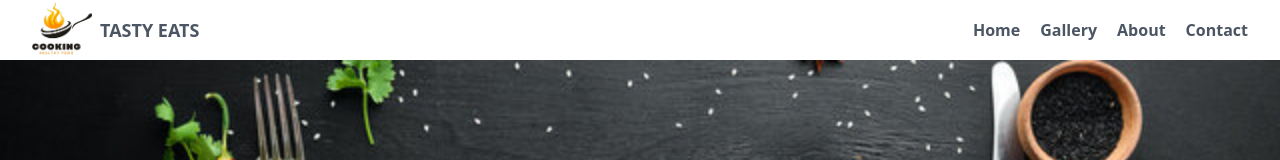
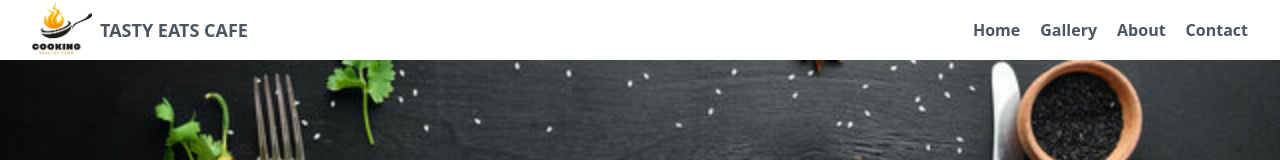
Before and after one commit to Farhan-Qaiser/FoodApp-React2, a React (Vite) app: page / in a window 1280 px wide. Shown: the top 160 px of the page. Built offline with nearby package versions, Linux system fonts and the light colour scheme.

Commit message:
Navbar component made and styles with tailwind css

```diff
--- a/src/Components/Navbar.jsx
+++ b/src/Components/Navbar.jsx
@@ -6,7 +6,7 @@ function Navbar() {
         <nav className="flex justify-between px-8 sm:flex-row flex-col">
         <div className="flex items-center justify-center">
             <img src={Img} className="w-[60px]"/>
-            <h1 className="font-bold text-gray-600 text-lg ml-2">TASTY EATS</h1>
+            <h1 className="font-bold text-gray-600 text-lg ml-2">TASTY EATS CAFE</h1>
         </div>
         <div className="flex gap-x-5 justify-center items-center ">
             <h1 className="text-gray-600 font-semibold hover:text-orange-600 hover:cursor-pointer transition-all hover:pb-2">Home</h1>
```
